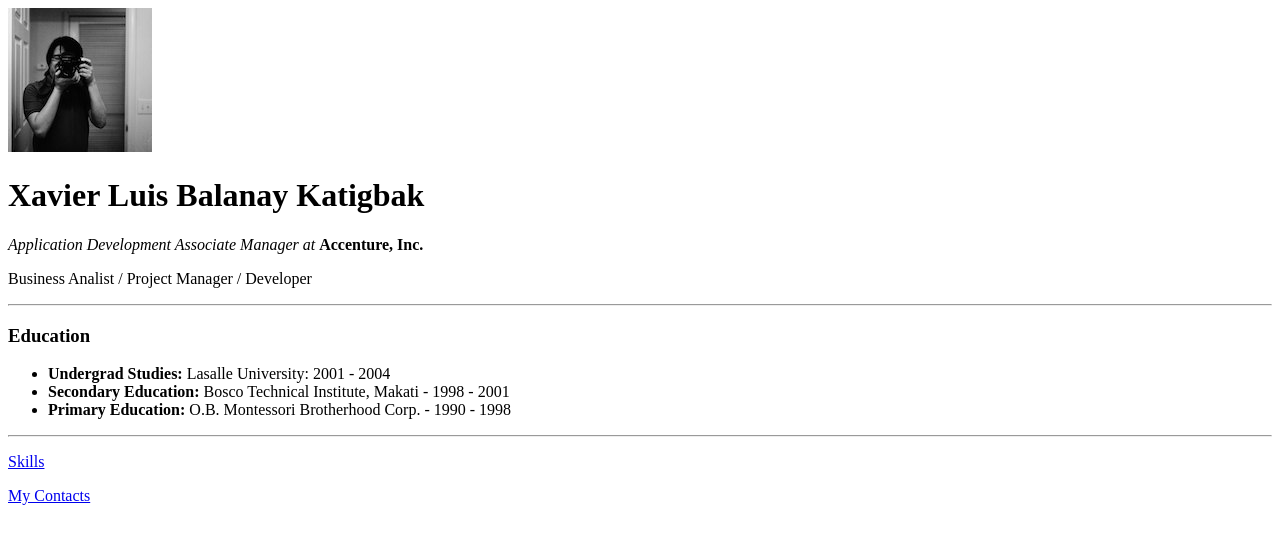
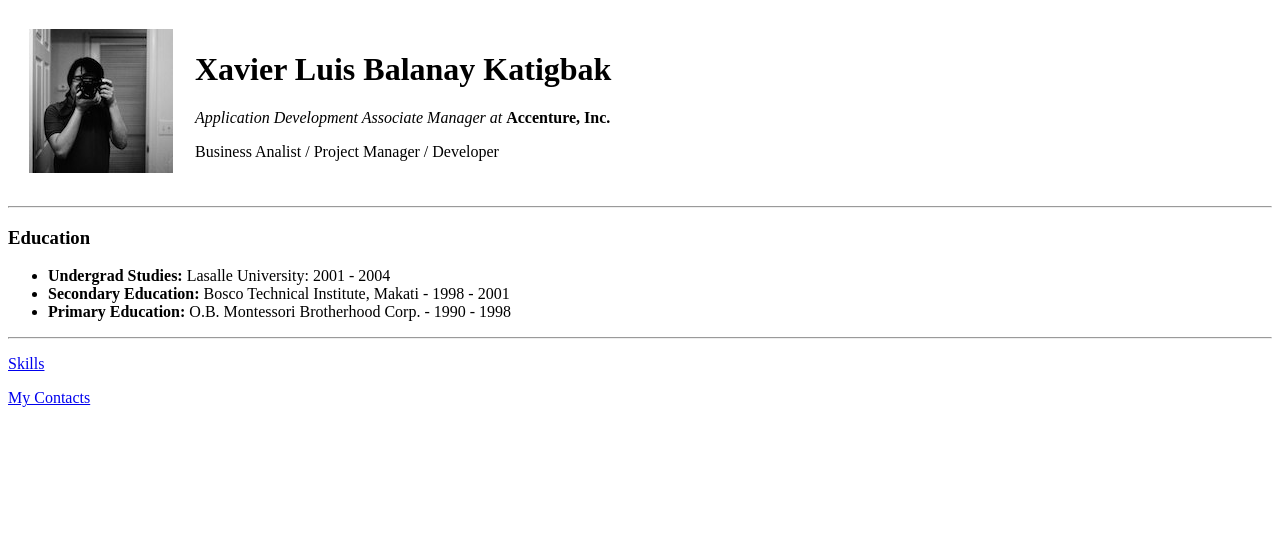
Before and after one commit to xavierkatigbak/Personal-Site, a plain HTML site: page index.html in a window 1280 px wide. Drawn offline with Linux system fonts and the light colour scheme; files whose address does not match are found by name.

Commit message:
Add files via upload

```diff
--- a/index.html
+++ b/index.html
@@ -7,10 +7,16 @@
     <title>Xavier's Personal Site</title>
 </head>
 <body>
-    <img src="file:///Users/xavierkatigbak/Documents/Web%20Development/HTML%20-%20Personal%20Site/Images/Xavier%20Katigbak%20Profile%20Picture.jpeg" alt="Xavier Profile Picture">
-   <h1>Xavier Luis Balanay Katigbak</h1>
-   <p><em>Application Development Associate Manager at </em><strong>Accenture, Inc.</strong></p>
-   <P>Business Analist / Project Manager / Developer</P>
+    <table cellspacing="20">
+        <td>
+            <img src="file:///Users/xavierkatigbak/Documents/Web%20Development/HTML%20-%20Personal%20Site/Images/Xavier%20Katigbak%20Profile%20Picture.jpeg" alt="Xavier Profile Picture">
+        </td>
+        <td>
+            <h1>Xavier Luis Balanay Katigbak</h1>
+            <p><em>Application Development Associate Manager at </em><strong>Accenture, Inc.</strong></p>
+            <P>Business Analist / Project Manager / Developer</P>
+        </td>
+    </table>
    <hr>
    <h3>Education</h3>
    <ul>
```
